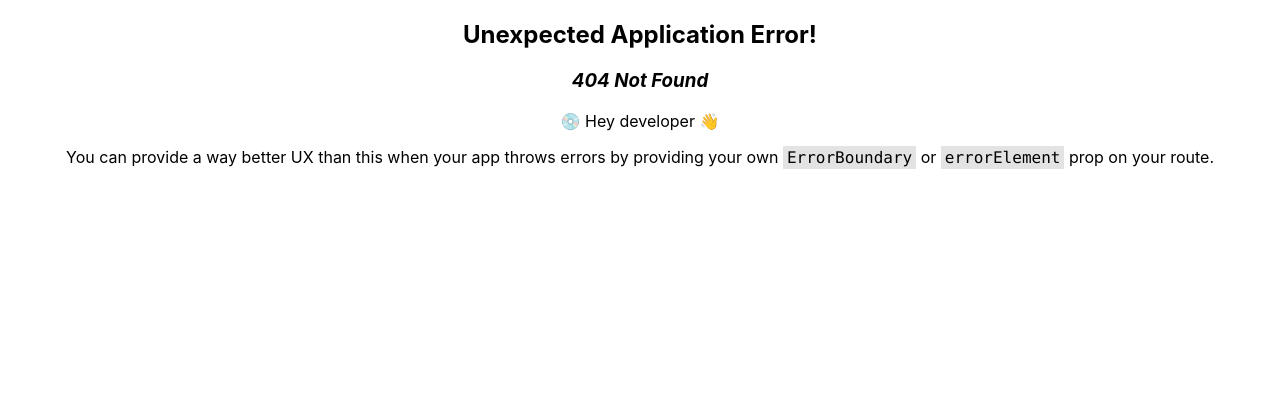
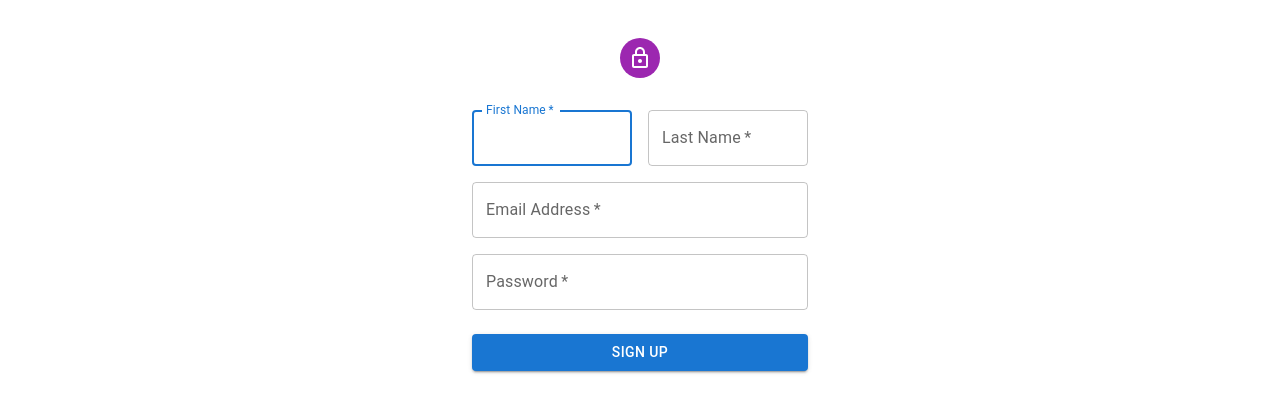
Before and after one commit to VaibhavGC2k/newTask1, a React (Create React App) app: page /signup in a window 1280 px wide. Before the commit this address had no page. Shown: the top 412 px of the page. Built offline with nearby package versions, Linux system fonts and the light colour scheme.

Commit message:
11 march 2024

```diff
--- a/package.json
+++ b/package.json
@@ -6,6 +6,7 @@
     "@emotion/react": "^11.9.0",
     "@emotion/styled": "^11.8.1",
     "@mui/icons-material": "^5.6.1",
+    "@mui/lab": "^5.0.0-alpha.167",
     "@mui/material": "^5.6.1",
     "@reduxjs/toolkit": "^2.2.1",
     "@testing-library/jest-dom": "^5.16.4",
--- a/src/App.js
+++ b/src/App.js
@@ -11,6 +11,8 @@ import React, { Suspense, useEffect } from "react";
 import SignIn from "./components/SignIn.jsx";
 
 import ProtectedRoute from "./components/ProtectedRoute.jsx";
+import Welcome from "./components/Welcome.jsx";
+import SignUp from "./components/Signup.jsx";
 
 const LazyGroup = React.lazy(() => import("./pages/Groups.jsx"));
 const router = createBrowserRouter([
@@ -38,6 +40,8 @@ const router = createBrowserRouter([
     ],
   },
   { path: "/signin", element: <SignIn /> },
+  { path: "/welcome", element: <Welcome /> },
+  { path: "/signup", element: <SignUp /> },
 ]);
 
 function App() {
--- a/src/components/ProtectedRoute.jsx
+++ b/src/components/ProtectedRoute.jsx
@@ -8,7 +8,7 @@ const ProtectedRoute = (props) => {
     try {
       const token = localStorage.getItem("token");
       if (!token) {
-        navigate('/signin')
+        navigate('/welcome')
       }
     } catch (error) {
       console.log("error")
--- a/src/components/SignIn.jsx
+++ b/src/components/SignIn.jsx
@@ -57,15 +57,14 @@ export default function SignIn() {
 
   return (
     <ThemeProvider theme={defaultTheme}>
-      <Container component="main" maxWidth="xs">
-        <CssBaseline />
+      <Container >
+
         <Box
           sx={{
-            marginTop: 8,
+            marginTop: 0,
             display: "flex",
             flexDirection: "column",
             alignItems: "center",
-            backgroundColor: "rgb(194, 217, 245)",
             padding: "30px",
           }}
         >
@@ -79,7 +78,7 @@ export default function SignIn() {
             component="form"
             onSubmit={handleSubmit}
             noValidate
-            sx={{ mt: 1 }}
+            // sx={{ mt: 1 }}
           >
             <span class="notranslate">
 
--- /dev/null
+++ b/src/components/Signup.jsx
@@ -0,0 +1,124 @@
+import * as React from 'react';
+import Avatar from '@mui/material/Avatar';
+import Button from '@mui/material/Button';
+import CssBaseline from '@mui/material/CssBaseline';
+import TextField from '@mui/material/TextField';
+import FormControlLabel from '@mui/material/FormControlLabel';
+import Checkbox from '@mui/material/Checkbox';
+import Link from '@mui/material/Link';
+import Grid from '@mui/material/Grid';
+import Box from '@mui/material/Box';
+import LockOutlinedIcon from '@mui/icons-material/LockOutlined';
+import Typography from '@mui/material/Typography';
+import Container from '@mui/material/Container';
+import { createTheme, ThemeProvider } from '@mui/material/styles';
+
+function Copyright(props) {
+    return (
+        <Typography variant="body2" color="text.secondary" align="center" {...props}>
+            {'Copyright © '}
+            <Link color="inherit" href="https://mui.com/">
+                Your Website
+            </Link>{' '}
+            {new Date().getFullYear()}
+            {'.'}
+        </Typography>
+    );
+}
+
+// TODO remove, this demo shouldn't need to reset the theme.
+
+const defaultTheme = createTheme();
+
+export default function SignUp() {
+    const handleSubmit = (event) => {
+        event.preventDefault();
+        const data = new FormData(event.currentTarget);
+        console.log({
+            email: data.get('email'),
+            password: data.get('password'),
+        });
+    };
+
+    return (
+        <ThemeProvider theme={defaultTheme}>
+            <Container component="main" maxWidth="xs">
+                <CssBaseline />
+                <Box
+                    sx={{
+                        marginTop: 0,
+                        display: 'flex',
+                        flexDirection: 'column',
+                        alignItems: 'center',
+
+                        padding:"30px"
+                    }}
+                >
+                    <Avatar sx={{ m: 1, bgcolor: 'secondary.main' }}>
+                        <LockOutlinedIcon />
+                    </Avatar>
+
+                    <Box component="form" noValidate onSubmit={handleSubmit} sx={{
+                        mt: 3,
+                    }} >
+                        <Grid container spacing={2}>
+                            <Grid item xs={12} sm={6}>
+                                <TextField
+                                    autoComplete="given-name"
+                                    name="firstName"
+                                    required
+                                    fullWidth
+                                    id="firstName"
+                                    label="First Name"
+                                    autoFocus
+                                />
+                            </Grid>
+                            <Grid item xs={12} sm={6}>
+                                <TextField
+                                    required
+                                    fullWidth
+                                    id="lastName"
+                                    label="Last Name"
+                                    name="lastName"
+                                    autoComplete="family-name"
+                                />
+                            </Grid>
+                            <Grid item xs={12}>
+                                <TextField
+                                    required
+                                    fullWidth
+                                    id="email"
+                                    label="Email Address"
+                                    name="email"
+                                    autoComplete="email"
+                                />
+                            </Grid>
+                            <Grid item xs={12}>
+                                <TextField
+                                    required
+                                    fullWidth
+                                    name="password"
+                                    label="Password"
+                                    type="password"
+                                    id="password"
+                                    autoComplete="new-password"
+                                />
+                            </Grid>
+
+                        </Grid>
+                        <Button
+                            type="submit"
+                            fullWidth
+                            variant="contained"
+                            sx={{ mt: 3, mb: 2 }}
+                        >
+                            Sign Up
+                        </Button>
+
+                    </Box>
+                </Box>
+
+            </Container>
+        </ThemeProvider>
+    );
+}
--- /dev/null
+++ b/src/components/Welcome.jsx
@@ -0,0 +1,43 @@
+import React from 'react'
+import Box from '@mui/material/Box';
+import Tab from '@mui/material/Tab';
+import TabContext from '@mui/lab/TabContext';
+import TabList from '@mui/lab/TabList';
+import TabPanel from '@mui/lab/TabPanel';
+import SignIn from './SignIn';
+import SignUp from './Signup';
+
+export default function Welcome() {
+    const [value, setValue] = React.useState('1');
+
+    const handleChange = (event, newValue) => {
+        setValue(newValue);
+    };
+
+    return (
+        <>
+            <Box sx={{ display: "flex", justifyContent: "center", alignItems: "center", minHeight: "100vh" }}>
+                <Box sx={{ width: {
+
+                    md:"40%",
+                    sm:"80%",
+                    xs:"90%"
+                } }}>
+                    <TabContext value={value}>
+                        <Box sx={{ borderBottom: 1, borderColor: 'divider', display: "flex", justifyContent: "center", backgroundColor: "rgb(151, 206, 230)", }}>
+                            <TabList onChange={handleChange} aria-label="lab API tabs example" >
+                                <Tab label="SignIn" value="1" sx={{ color: "white" }} />
+                                <Tab label="SignUp" value="2" sx={{ color: "white" }} />
+
+                            </TabList>
+                        </Box>
+                        <Box sx={{ minHeight: "430px", backgroundColor: "rgb(151, 206, 230)" }}>
+                            <TabPanel sx={{ margin: "0px", padding: "0px" }} value="1"><SignIn /></TabPanel>
+                            <TabPanel sx={{ margin: "0px", padding: "0px" }} value="2"><SignUp /></TabPanel>
+                        </Box>
+                    </TabContext>
+                </Box>
+            </Box>
+        </>
+    )
+}
```
Also changed, not shown: .gitpod.yml (added), 1 other file (tests, documents, lock files or other folders).
